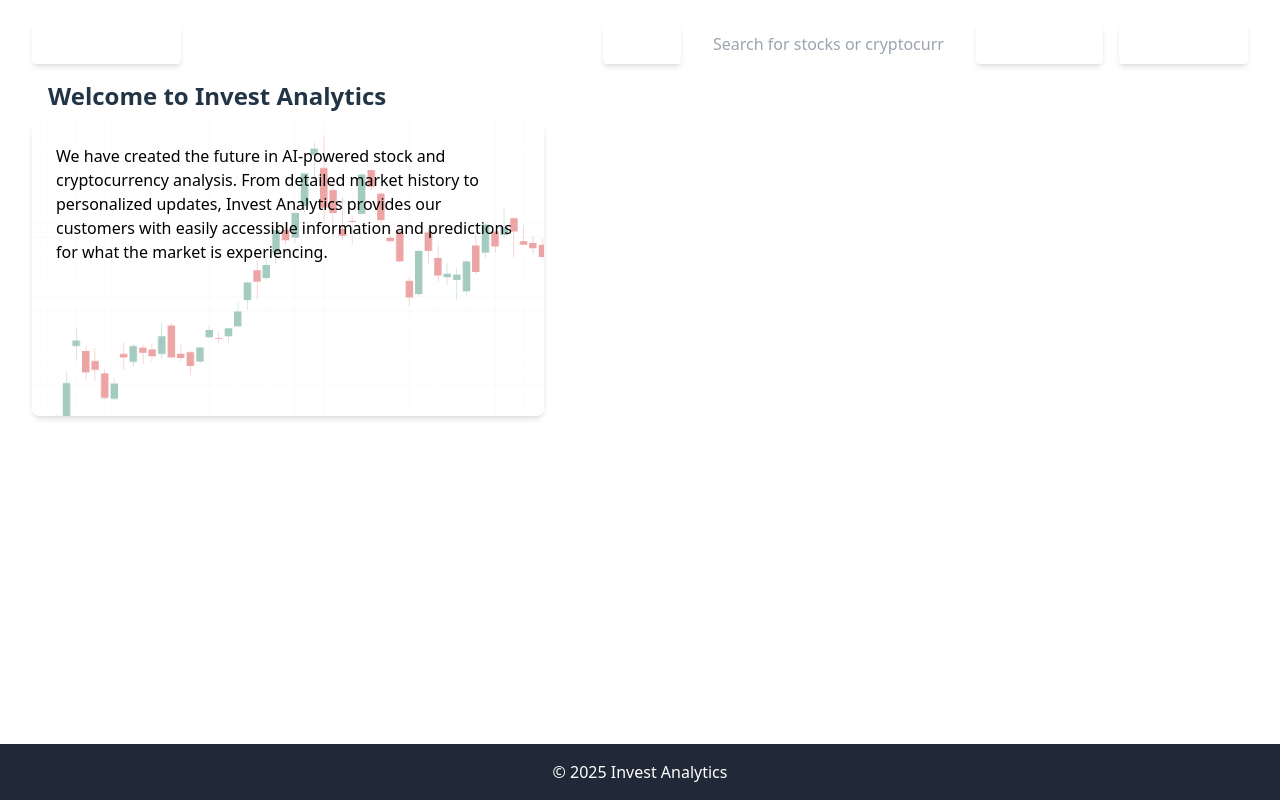
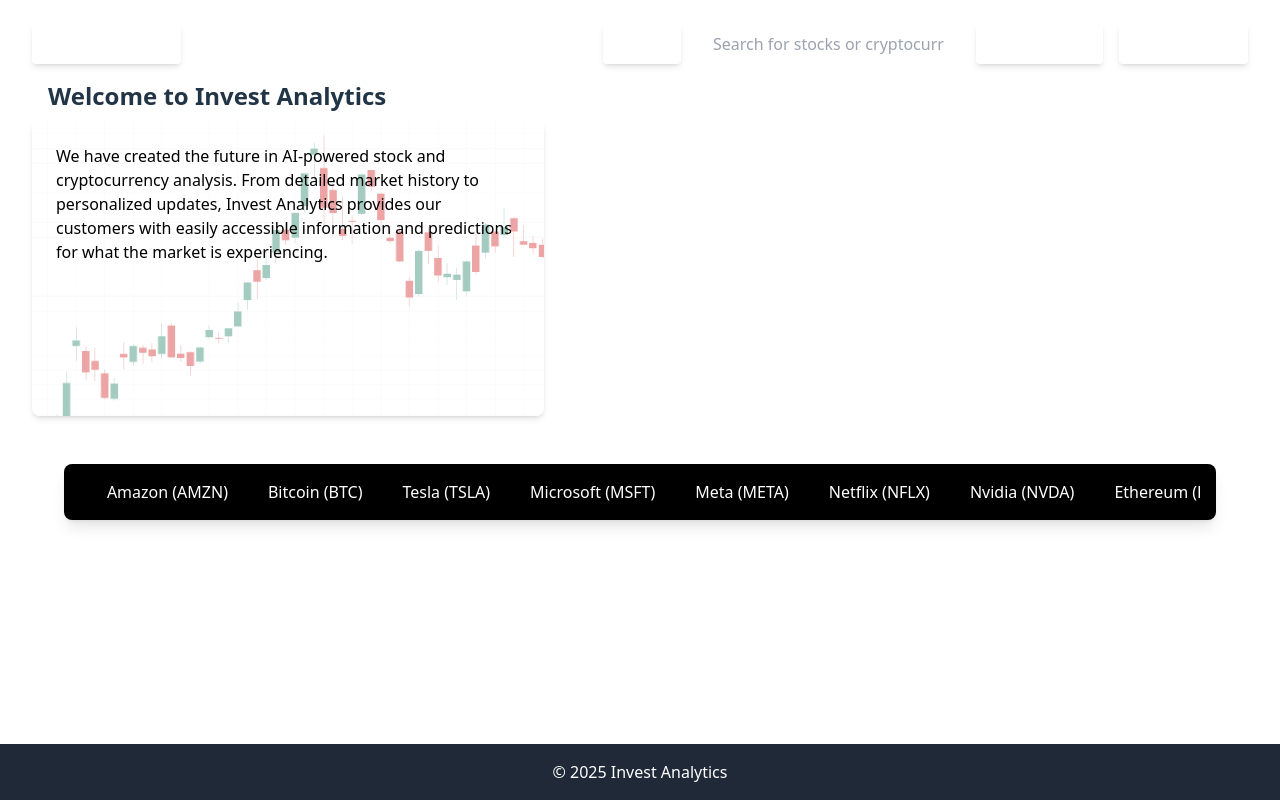
Before and after one commit to TylerNL/InvestAnalytics, a React (Vite) app: page / in a window 1280 px wide. Shown: the top 800 px of the page. Built offline with nearby package versions, Linux system fonts and the light colour scheme.

Commit message:
Added infinite ticker scroll on homepage

```diff
--- a/src/App.tsx
+++ b/src/App.tsx
@@ -4,6 +4,7 @@
 import MainCard from "./mainCard.tsx";
 import Watchlist from "./Watchlist.tsx";
 import News from "./News.tsx";
+import InfiniteTickerScroll from "./InfiniteTickers.tsx";
 import { BrowserRouter as Router, Routes, Route } from "react-router-dom";
 
 function Home() {
@@ -16,6 +17,7 @@
         </h1>
       </div>
       <MainCard />
+      <InfiniteTickerScroll />
     </>
   );
 }
--- /dev/null
+++ b/src/InfiniteTickers.tsx
@@ -0,0 +1,45 @@
+const tickers = [
+    'Apple (AAPL)',
+    'Google (GOOGL)',
+    'Amazon (AMZN)',
+    'Bitcoin (BTC)',
+    'Tesla (TSLA)',
+    'Microsoft (MSFT)',
+    'Meta (META)',
+    'Netflix (NFLX)',
+    'Nvidia (NVDA)',
+    'Ethereum (ETH)',
+    'Spotify (SPOT)',
+    'Disney (DIS)',
+    'Coca-Cola (KO)',
+    'McDonald\'s (MCD)',
+    'Visa (V)',
+    'Johnson & Johnson (JNJ)',
+    'Walmart (WMT)',
+    'Intel (INTC)',
+    'Adobe (ADBE)',
+    'Salesforce (CRM)',
+    '\n'
+];
+
+
+
+const InfiniteTickerScroll = () => {
+    return (
+        <div className="w-full flex justify-center mt-12 mb-4">
+            <div className="w-full flex max-w-6xl bg-black rounded-lg shadow-lg py-4 px-4 mx-auto overflow-hidden">
+                <div className="relative flex w-full overflow-hidden">
+                    <div className="whitespace-nowrap animate-ticker flex">
+                        <ul className="flex gap-10">
+                            {[...tickers,...tickers].map((ticker, idx) => (
+                                <li key={"ticker1-"+idx} className="flex gap-2 items-center text-white">{ticker}</li>
+                            ))}
+                        </ul>
+                    </div>
+                </div>
+            </div>
+        </div>
+    );
+}
+
+export default InfiniteTickerScroll
--- a/tailwind.config.js
+++ b/tailwind.config.js
@@ -5,7 +5,17 @@
     "./src/**/*.{js,ts,jsx,tsx}",
   ],
   theme: {
-    extend: {},
+    extend: {
+      keyframes: {
+        ticker: {
+          '0%': { transform: 'translateX(0%)' },
+          '100%': { transform: 'translateX(calc(-50%))' },
+        },
+      },
+      animation: {
+        ticker: 'ticker 60s linear infinite',
+      },
+    },
   },
   plugins: [],
 };
```
Also changed, not shown: 2 other files (tests, documents, lock files or other folders).
